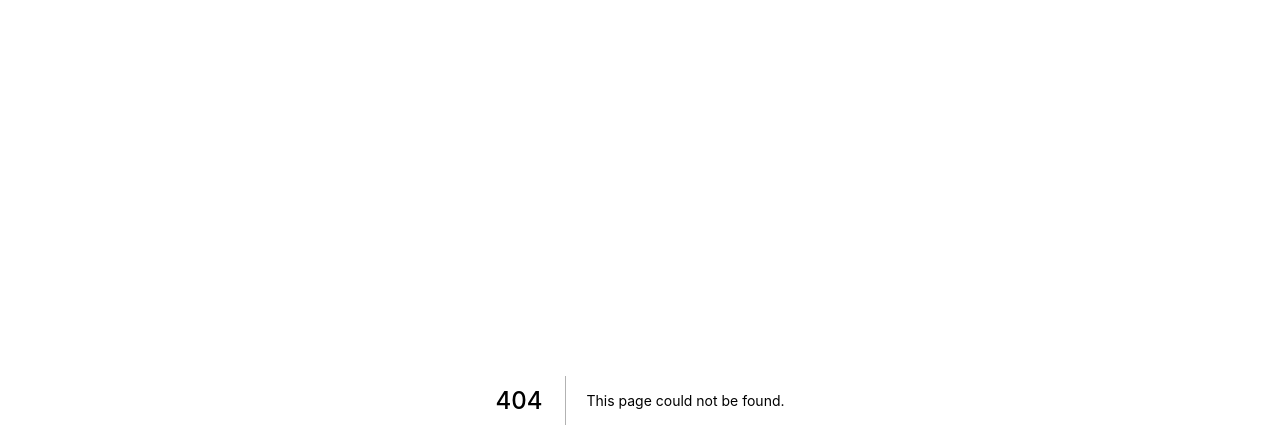
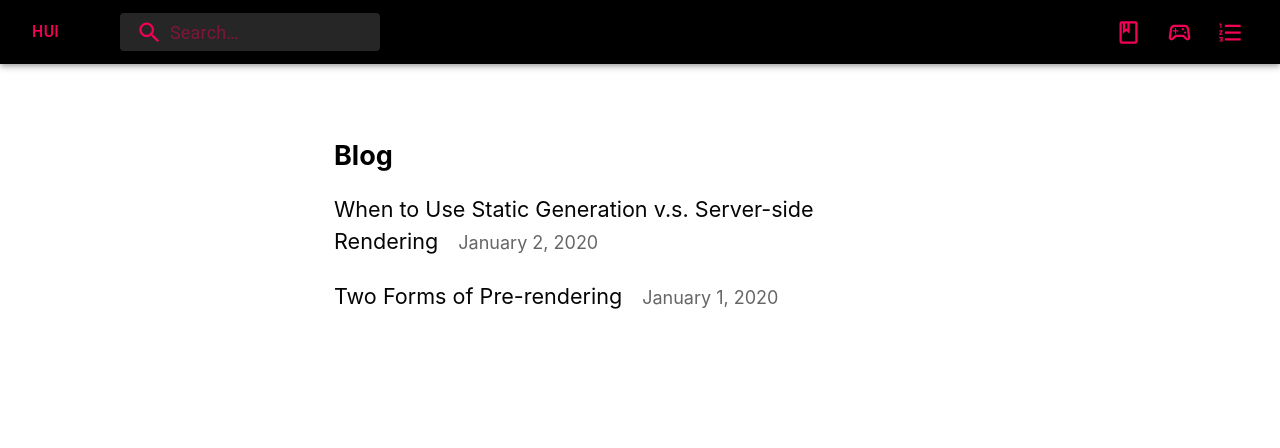
Before and after one commit to whisperrrr/nextjs-blog, a Next.js app: page /blog in a window 1280 px wide. Before the commit this address had no page. Shown: the top 448 px of the page. Built offline with nearby package versions, Linux system fonts and the light colour scheme.

Commit message:
[Hui][feat] - extract blog and game to pages and add link to app bar nav.

```diff
--- a/components/PrimarySearchAppBar.js
+++ b/components/PrimarySearchAppBar.js
@@ -3,12 +3,12 @@ import {fade, makeStyles} from '@material-ui/core/styles';
 import AppBar from '@material-ui/core/AppBar';
 import Toolbar from '@material-ui/core/Toolbar';
 import IconButton from '@material-ui/core/IconButton';
-import Typography from '@material-ui/core/Typography';
 import InputBase from '@material-ui/core/InputBase';
 import SearchIcon from '@material-ui/icons/Search';
 import BookOutlinedIcon from '@material-ui/icons/BookOutlined';
 import SportsEsportsOutlinedIcon from '@material-ui/icons/SportsEsportsOutlined';
 import FormatListNumberedOutlinedIcon from '@material-ui/icons/FormatListNumberedOutlined';
+import Button from "@material-ui/core/Button";
 
 const useStyles = makeStyles((theme) => ({
     grow: {
@@ -77,9 +77,7 @@ export default function PrimarySearchAppBar() {
         <div className={classes.grow}>
             <AppBar position="static" className={classes.navBar}>
                 <Toolbar>
-                    <Typography className={classes.title} variant="h6" noWrap>
-                        Jin Hui
-                    </Typography>
+                    <Button color="secondary" className={classes.title} href="/">Hui</Button>
                     <div className={classes.search}>
                         <div className={classes.searchIcon}>
                             <SearchIcon/>
@@ -95,10 +93,10 @@ export default function PrimarySearchAppBar() {
                     </div>
                     <div className={classes.grow}/>
                     <div className={classes.appBarIcon}>
-                        <IconButton title="Blog" aria-label="Blog" color="secondary">
+                        <IconButton title="Blog" aria-label="Blog" color="secondary" href="/blog">
                             <BookOutlinedIcon/>
                         </IconButton>
-                        <IconButton title="Game" aria-label="Game" color="secondary">
+                        <IconButton title="Game" aria-label="Game" color="secondary" href="/game">
                             <SportsEsportsOutlinedIcon/>
                         </IconButton>
                         <IconButton title="To Do" aria-label="To Do" color="secondary">
--- a/components/layout.js
+++ b/components/layout.js
@@ -31,7 +31,7 @@ export default function Layout({children, home}) {
             <main className={styles.main}>{children}</main>
             {!home && (
                 <div className={styles.backToHome}>
-                    <Link href="/">
+                    <Link href="/blog">
                         <a>← Back to home</a>
                     </Link>
                 </div>
--- /dev/null
+++ b/pages/blog/index.js
@@ -0,0 +1,41 @@
+import {getSortedPostsData} from "../../lib/post";
+import Layout, {siteTitle} from "../../components/layout";
+import Head from "next/head";
+import utilStyles from "../../styles/utils.module.css";
+import Link from "next/link";
+import Date from "../../components/date";
+import React from "react";
+
+export async function getStaticProps() {
+    const allPostsData = getSortedPostsData()
+    return {
+        props: {
+            allPostsData
+        }
+    }
+}
+
+export default function Blog({allPostsData}) {
+    return (
+        <Layout home>
+            <Head>
+                <title>{siteTitle}</title>
+            </Head>
+            <section className={`${utilStyles.headingMd} ${utilStyles.padding1px}`}>
+                <h2 className={utilStyles.headingLg}>Blog</h2>
+                <ul className={utilStyles.list}>
+                    {allPostsData.map(({id, date, title}) => (
+                        <li className={utilStyles.listItem} key={id}>
+                            <Link href={`/posts/${id}`}>
+                                <a>{title}</a>
+                            </Link>
+                            <small className={utilStyles.lightText}>
+                                <Date dateString={date}/>
+                            </small>
+                        </li>
+                    ))}
+                </ul>
+            </section>
+        </Layout>
+    )
+}
```
Also changed, not shown: pages/game/index.js (added, +21 -0 lines), pages/index.js (+2 -37 lines).
